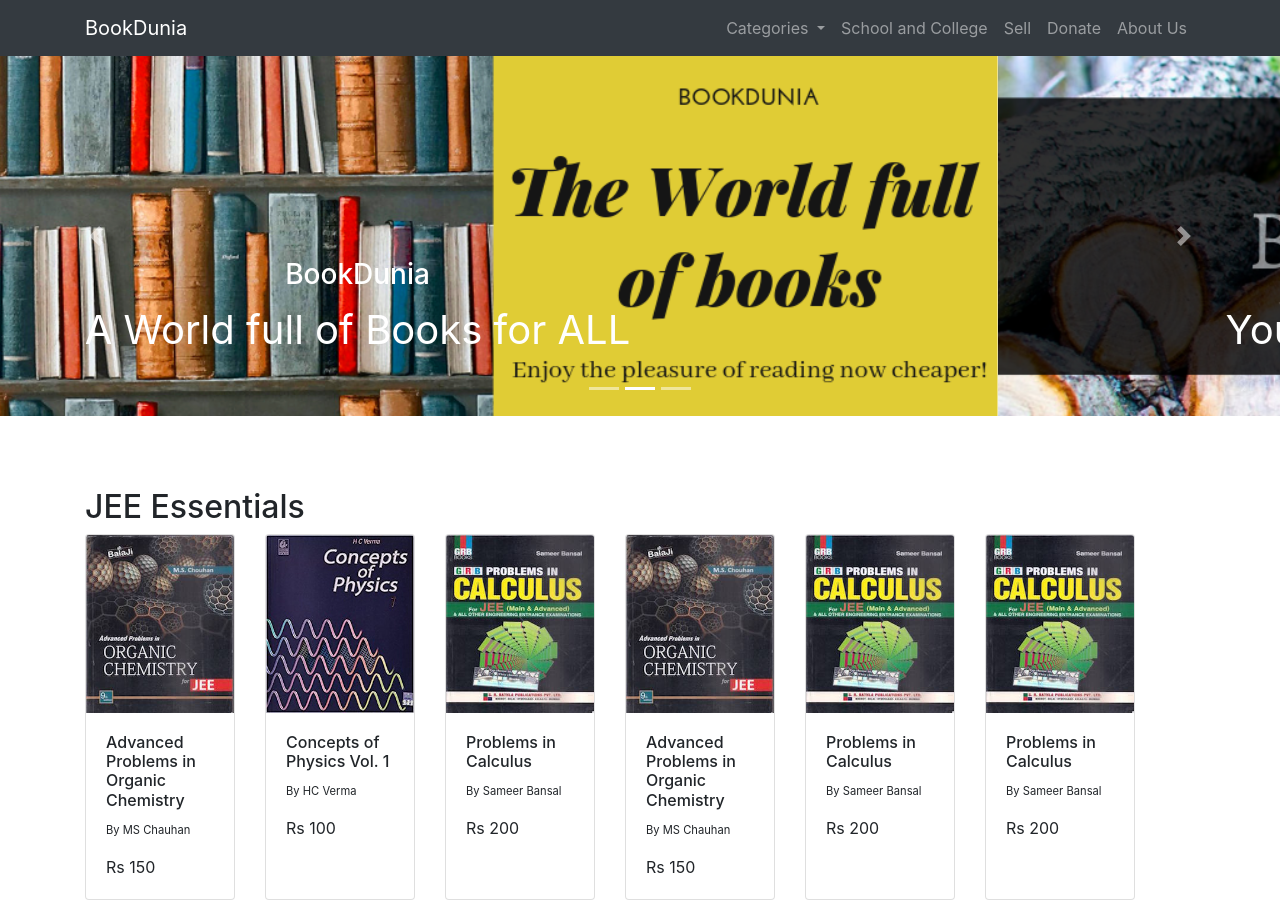
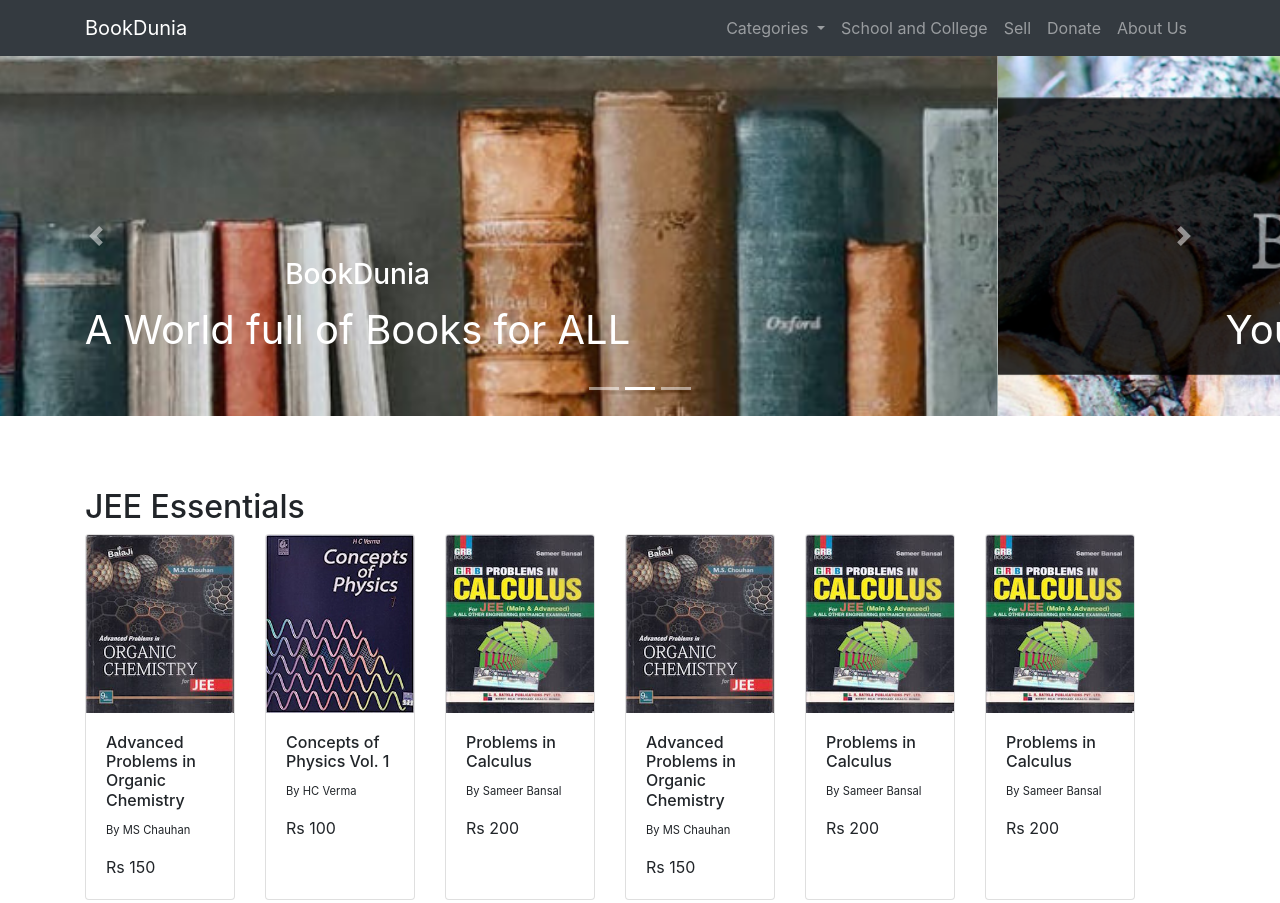
Before and after one commit to Pranshu-Garg/BookDunia, a website: page temp/index.html in a window 1280 px wide. Shown: the top 903 px of the page. Drawn offline with Linux system fonts and the light colour scheme.

Commit message:
Update index.html

```diff
--- a/temp/index.html
+++ b/temp/index.html
@@ -73,7 +73,7 @@
         </ol>
         <div class="carousel-inner" role="listbox">
           <!-- Slide One - Set the background image for this slide in the line below -->
-          <div class="carousel-item active" style="background-image: url('IMG/banner1.png')">
+          <div class="carousel-item active" style="background-image: url('IMG/Untitled design (1).png')">
             <div class="carousel-caption d-none d-md-block">
               <h3>BookDunia</h3>
               <p>A World full of Books for ALL</p>
```
